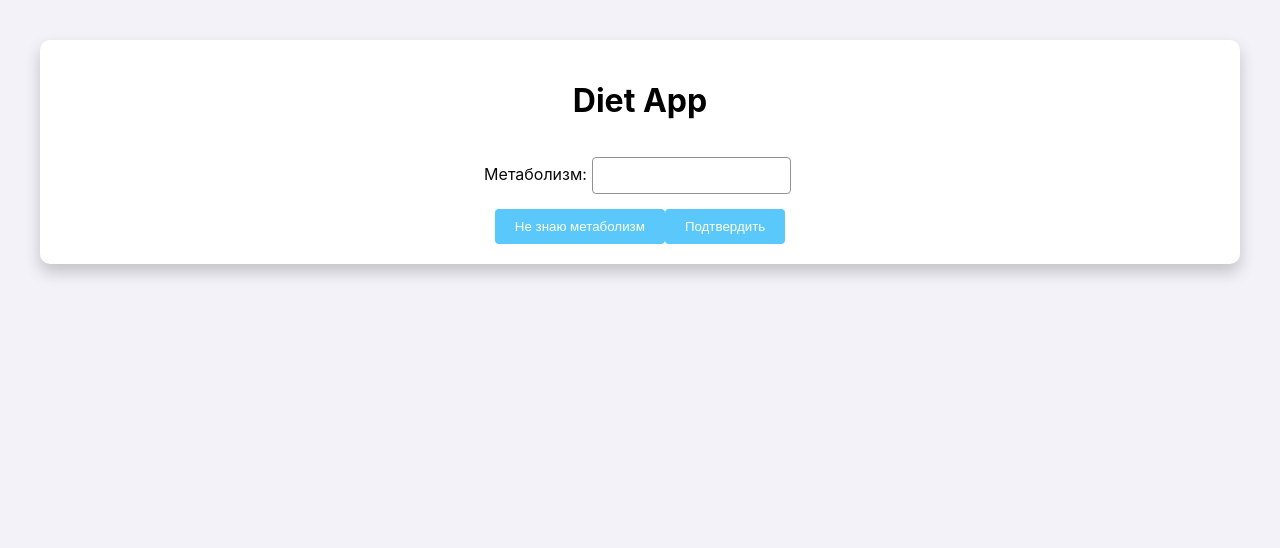
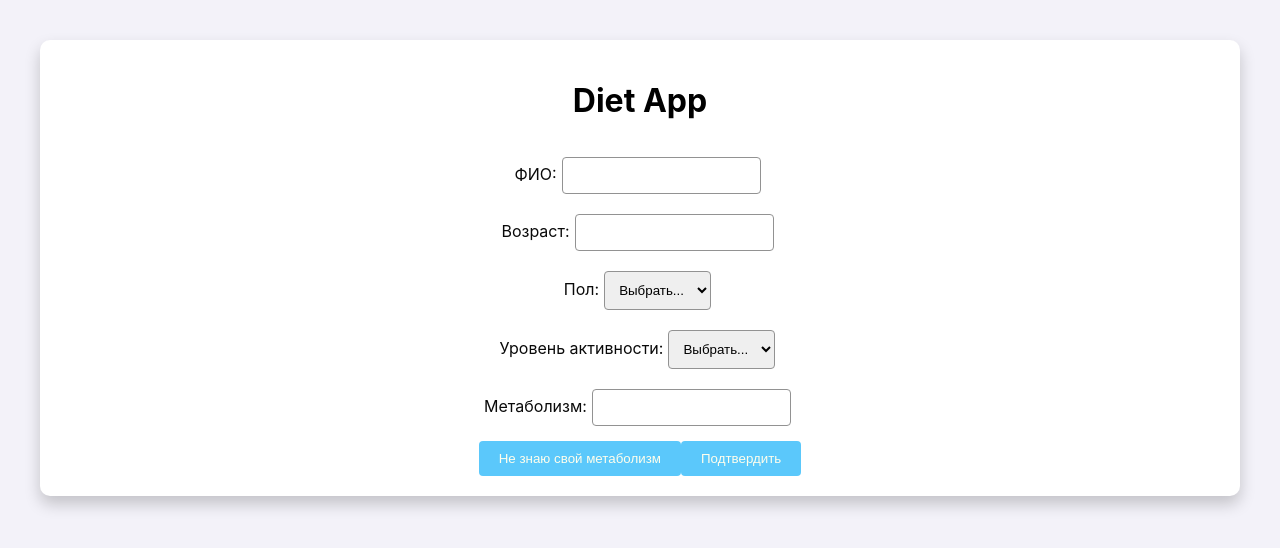
Before and after one commit to hitchhiker11/diet_web_bot, a React (Create React App) app: page / in a window 1280 px wide. Shown: the top 548 px of the page. Built offline with nearby package versions, Linux system fonts and the light colour scheme.

Commit message:
Update App.js

```diff
--- a/src/App.js
+++ b/src/App.js
@@ -1,8 +1,8 @@
-import React, { useState, useEffect } from 'react';
+import React, { useState } from 'react';
 import './App.css';
 
 function App() {
-  const [stage, setStage] = useState(1);
+  const [showAdditionalFields, setShowAdditionalFields] = useState(false);
   const [userData, setUserData] = useState({
     name: "",
     age: "",
@@ -17,46 +17,82 @@ function App() {
 
   const handleChange = e => {
     const { name, value } = e.target;
-    setUserData({ ...userData, [name]: value });
+    setUserData({
+      ...userData,
+      [name]: value,
+    });
   };
 
   const handleSubmit = e => {
     e.preventDefault();
-    if (stage === 1 && !userData.metabolism) {
-      setStage(2);
-    } else {
-      // Здесь вы можете обработать и отправить данные на сервер
-      console.log(userData);
-    }
+    // здесь код для отправки данных на сервер
+    console.log(userData);
   };
-
-  useEffect(() => {
-    // Место для функций или эффектов, которые нужно выполнить при изменении stage
-  }, [stage]);
 
   return (
     <div className="App">
       <h1>Diet App</h1>
       <form onSubmit={handleSubmit}>
-        {/* ... другие поля ввода ... */}
-        {stage === 1 ? (
+        <label>
+          ФИО:
+          <input type="text" name="name" value={userData.name} onChange={handleChange} />
+        </label>
+        <label>
+          Возраст:
+          <input type="number" name="age" value={userData.age} onChange={handleChange} />
+        </label>
+        <label>
+          Пол:
+          <select name="gender" value={userData.gender} onChange={handleChange}>
+            <option value="">Выбрать...</option>
+            <option value="male">Мужчина</option>
+            <option value="female">Женщина</option>
+          </select>
+        </label>
+        <label>
+          Уровень активности:
+          <select name="activity" value={userData.activity} onChange={handleChange}>
+            <option value="">Выбрать...</option>
+            <option value="low">Низкий</option>
+            <option value="medium">Средний</option>
+            <option value="high">Высокий</option>
+          </select>
+        </label>
+        <label>
+          Метаболизм:
+          <input
+            type="number"
+            name="metabolism"
+            value={userData.metabolism}
+            onChange={handleChange}
+            disabled={showAdditionalFields}
+          />
+        </label>
+        {!userData.metabolism &&
+          <button type="button" onClick={() => setShowAdditionalFields(true)}>
+            Не знаю свой метаболизм
+          </button>
+        }
+        {showAdditionalFields && (
           <>
             <label>
-              Метаболизм:
-              <input type="number" name="metabolism" value={userData.metabolism} onChange={handleChange} />
+              Рост:
+              <input type="number" name="height" value={userData.height} onChange={handleChange} />
             </label>
-            {!userData.metabolism && (
-              <button type="button" onClick={() => setStage(2)}>Не знаю метаболизм</button>
-            )}
-          </>
-        ) : (
-          <>
-            {/* Поля для ввода роста, веса и окружности, если metabolism неизвестен */}
-            {/* ... */}
-            <button type="button" onClick={() => setStage(1)}>Вернуться назад</button>
+            <label>
+              Вес:
+              <input type="number" name="weight" value={userData.weight} onChange={handleChange} />
+            </label>
+            <label>
+              Окружность бедра:
+              <input type="number" name="hipCircumference" value={userData.hipCircumference} onChange={handleChange} />
+            </label>
+            <label>
+              Окружность запястья:
+              <input type="number" name="wristCircumference" value={userData.wristCircumference} onChange={handleChange} />
+            </label>
           </>
         )}
-        {/* ... кнопки и другие элементы интерфейса ... */}
         <button type="submit">Подтвердить</button>
       </form>
     </div>
```
